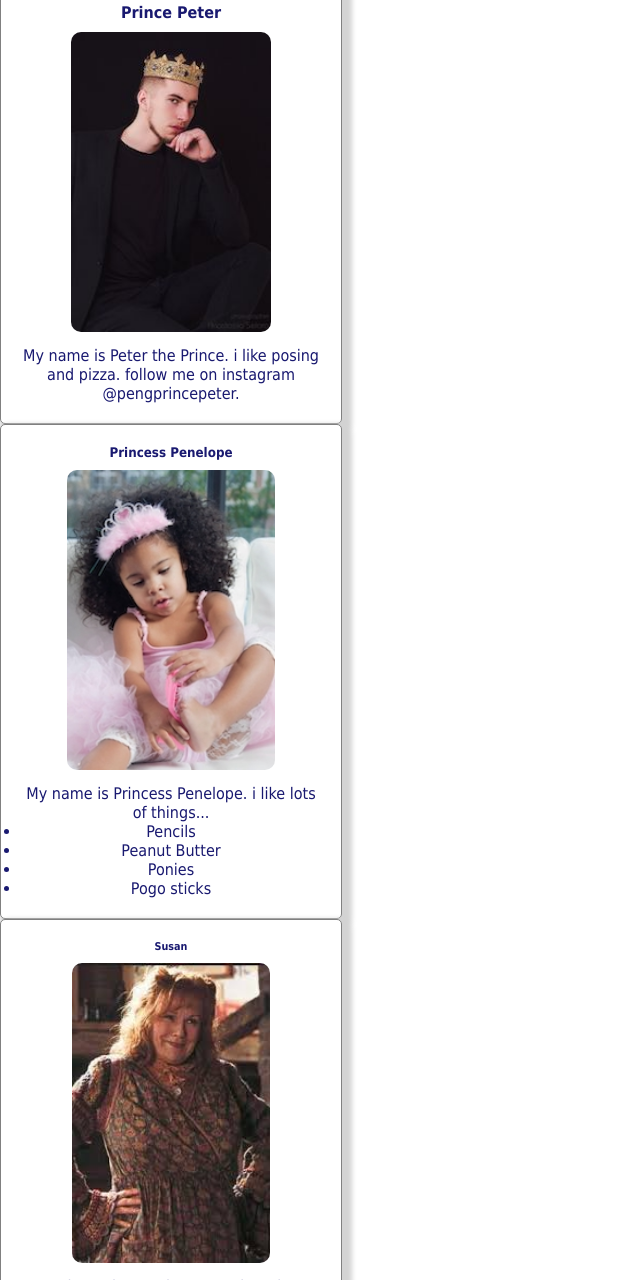
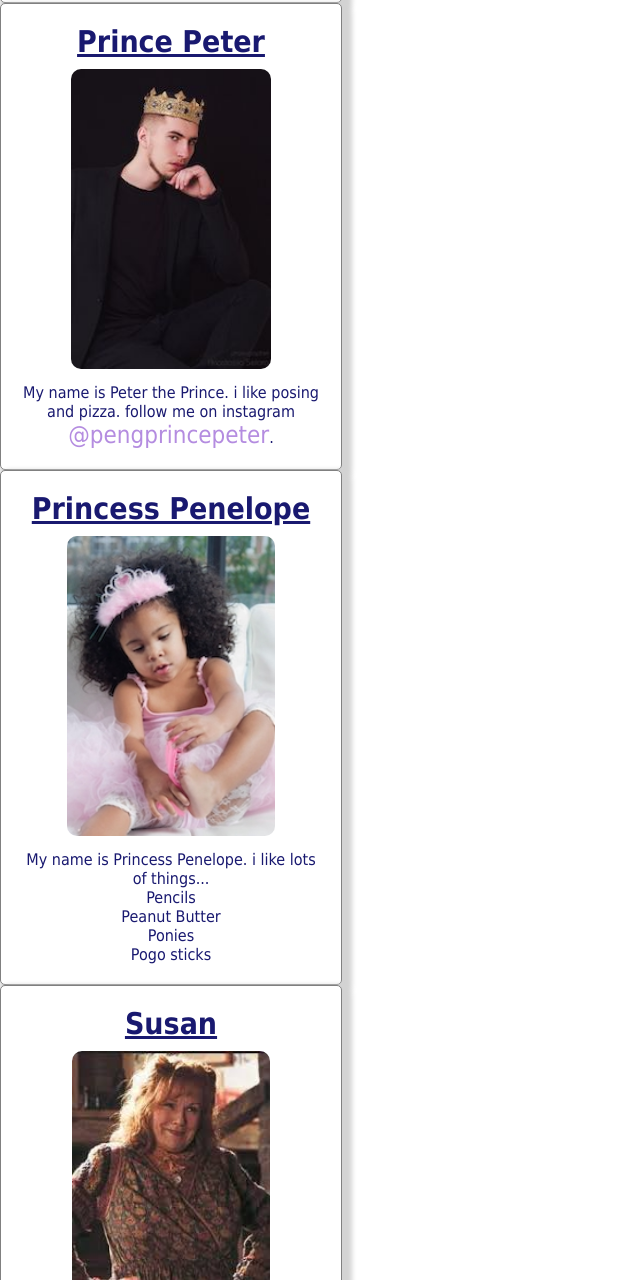
Before and after one commit to andrewdohertyy/nology-coursework, a plain HTML site: page web-fundamentals/index.html in a window 1280 px wide. Shown: the part 1185-2465 px from the top of the page, without its empty margins (0-640 px from the left). Drawn offline with Linux system fonts and the light colour scheme.

Commit message:
Added changes to the style of peter and penelopes

```diff
--- a/web-fundamentals/index.html
+++ b/web-fundamentals/index.html
@@ -47,7 +47,7 @@
         <img src="./images/prince-peter.jpg" alt="Prince Peter" />
         <p>
           My name is Peter the Prince. i like posing and pizza. follow me on
-          instagram @pengprincepeter.
+          instagram <span>@pengprincepeter</span>.
         </p>
       </div>
 
@@ -55,7 +55,7 @@
         <h5>Princess Penelope</h5>
         <img src="./images/princess-penelope.jpg" alt="Princess Penelope" />
         <p>My name is Princess Penelope. i like lots of things...</p>
-        <ul>
+        <ul id="penelope-list">
           <li>Pencils</li>
           <li>Peanut Butter</li>
           <li>Ponies</li>
--- a/web-fundamentals/styles.css
+++ b/web-fundamentals/styles.css
@@ -44,3 +44,17 @@ footer{
     min-height: 300px;
     border-radius: 10px;
 }
+
+h2, h3, h4, h5, h6 {
+    text-decoration: underline;
+    font-size: 30px;
+}
+
+#penelope-list {
+    list-style-type: none;
+}
+
+span {
+    font-size: 1.5em;
+    color: #b48ce0;
+}
```
